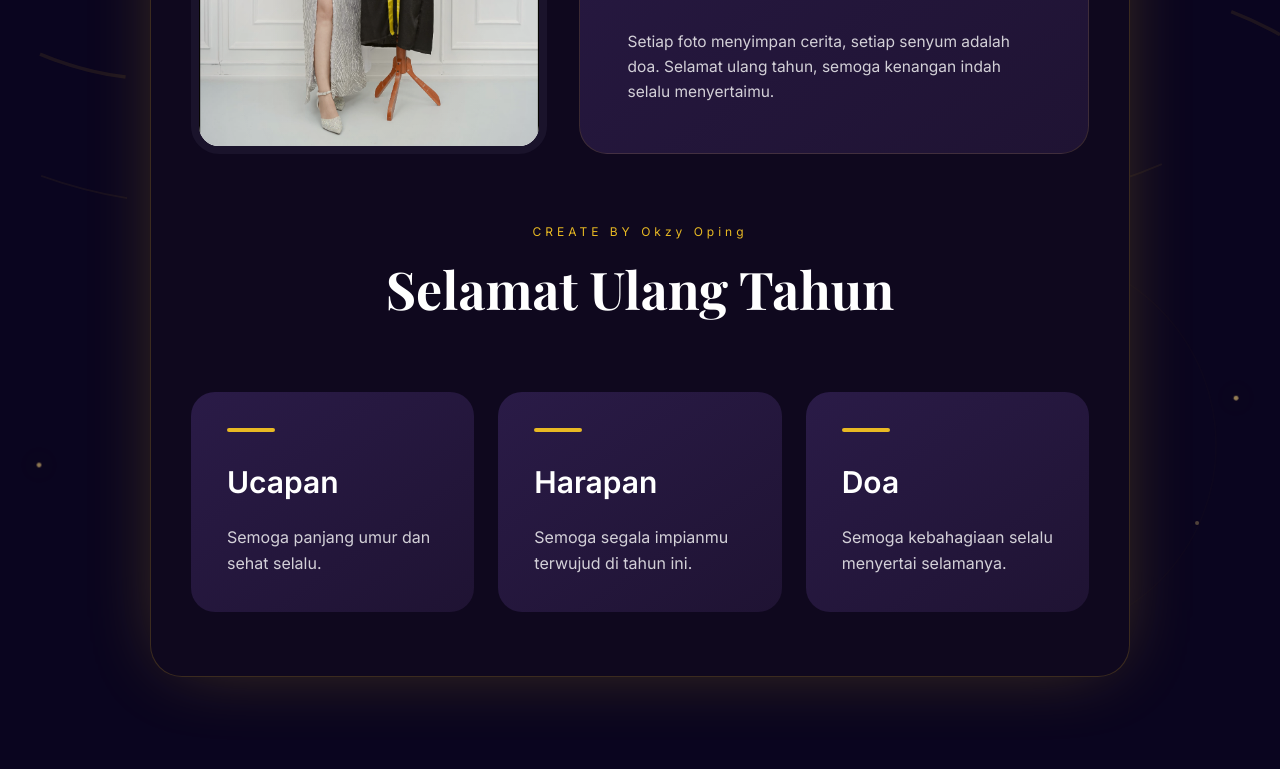
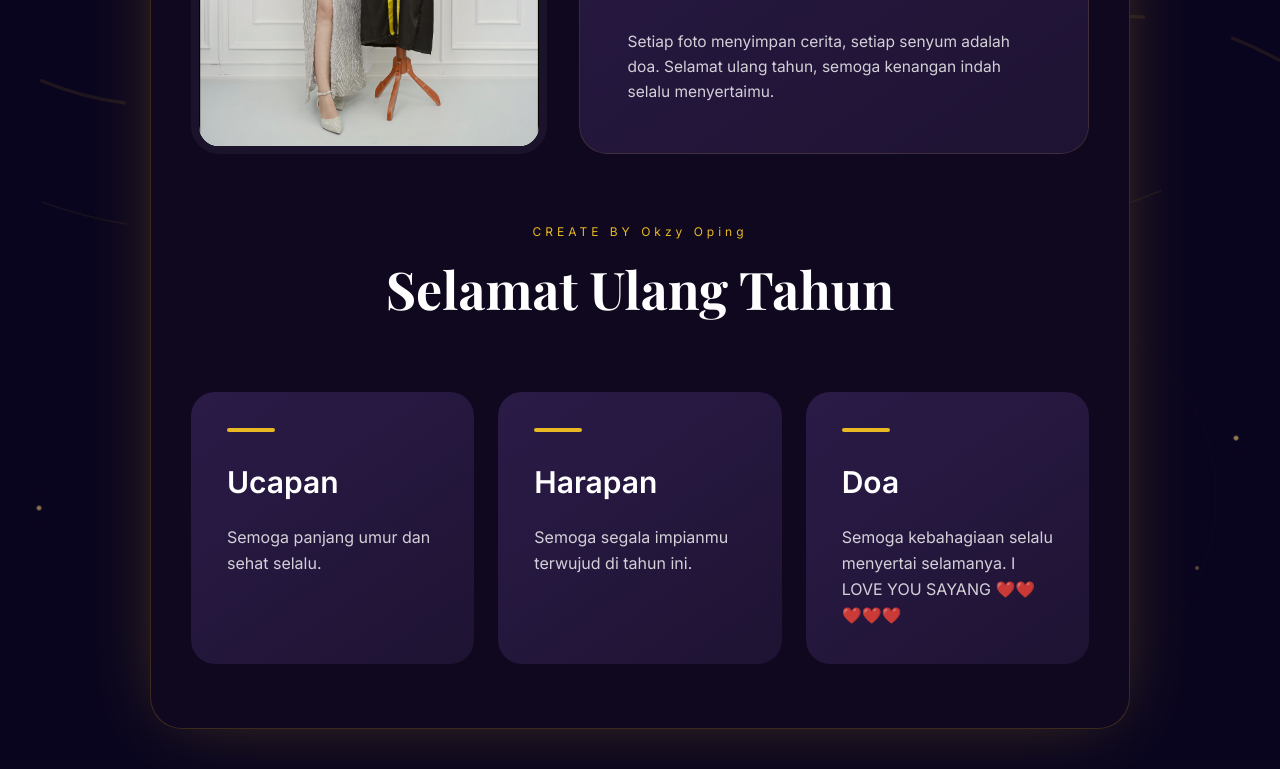
Before and after one commit to okzyoping/heppybirthday, a plain HTML site: page index.html in a window 1280 px wide. Shown: the part 701-1470 px from the top of the page. Before the commit the page ends 1418 px from the top, so only its background shows below. Drawn offline with nearby package versions, Linux system fonts and the light colour scheme.

Commit message:
index.html

```diff
--- a/index.html
+++ b/index.html
@@ -337,7 +337,7 @@ box-shadow: 0 35px 70px -15px rgba(139, 92, 246, 0.35);
 <div class="purple-card rounded-3xl p-9 luxury-card">
 <div class="h-1 w-12 bg-[#e8b923] rounded mb-8"></div>
 <h3 class="text-3xl font-semibold">Doa</h3>
-<p class="mt-6 text-white/80 leading-relaxed">Semoga kebahagiaan selalu menyertai selamanya.</p>
+<p class="mt-6 text-white/80 leading-relaxed">Semoga kebahagiaan selalu menyertai selamanya. I LOVE YOU SAYANG ❤️❤️❤️❤️❤️</p>
 </div>
 </div>
 </div>
```
